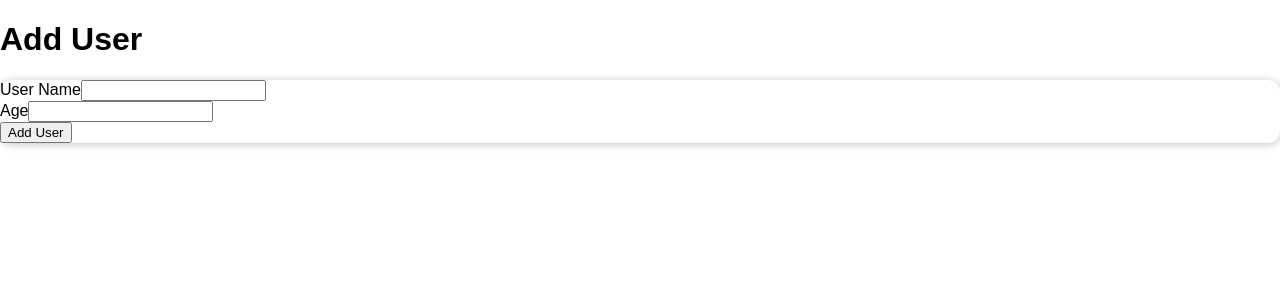
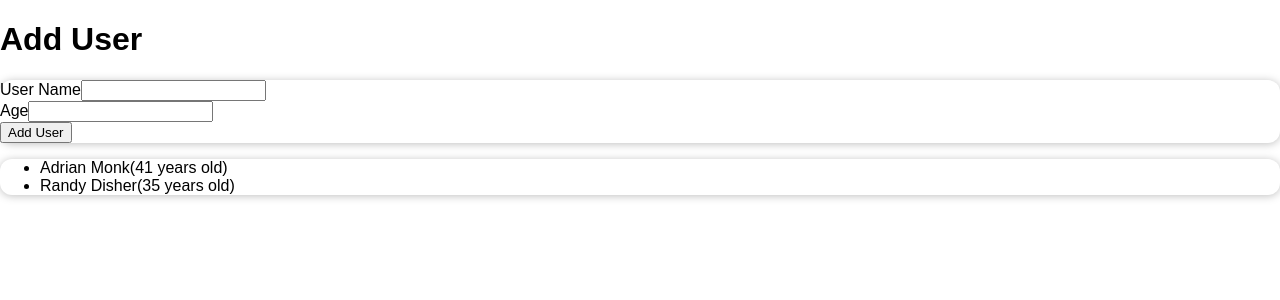
Before and after one commit to AshKatLuck/react-practice-user-age-form-project, a React (Create React App) app: page / in a window 1280 px wide. Shown: the top 300 px of the page. Built offline with nearby package versions, Linux system fonts and the light colour scheme.

Commit message:
display User Data

```diff
--- a/src/App.js
+++ b/src/App.js
@@ -1,6 +1,7 @@
 import React from "react";
 import Card from "./UI/Card";
 import NewUser from "./components/NewUser";
+import UserData from "./components/UserData";
 
 function App() {
   const dummyUserData = [
@@ -16,6 +17,8 @@ function App() {
     },
   ];
 
+  const userData = [...dummyUserData];
+
   return (
     <div>
       <div>
@@ -26,6 +29,11 @@ function App() {
           <NewUser />
         </div>
       </Card>
+      <Card>
+        <div>
+          <UserData userData={userData} />
+        </div>
+      </Card>
     </div>
   );
 }
--- /dev/null
+++ b/src/components/UserData.js
@@ -0,0 +1,10 @@
+import React from "react";
+import UserDataList from "./UserDataList";
+const UserData = (props) => {
+  return (
+    <div>
+      <UserDataList userData={props.userData} />
+    </div>
+  );
+};
+export default UserData;
--- /dev/null
+++ b/src/components/UserDataItem.js
@@ -0,0 +1,12 @@
+import React from "react";
+
+const UserDataItem = (props) => {
+  const content = props.name + "(" + props.age + " years old)";
+  return (
+    <div>
+      <li>{content}</li>
+    </div>
+  );
+};
+
+export default UserDataItem;
--- /dev/null
+++ b/src/components/UserDataList.js
@@ -0,0 +1,12 @@
+import React from "react";
+import UserDataItem from "./UserDataItem";
+const UserDataList = (props) => {
+  return (
+    <ul>
+      {props.userData.map((user) => {
+        return <UserDataItem key={user.id} name={user.name} age={user.age} />;
+      })}
+    </ul>
+  );
+};
+export default UserDataList;
```
